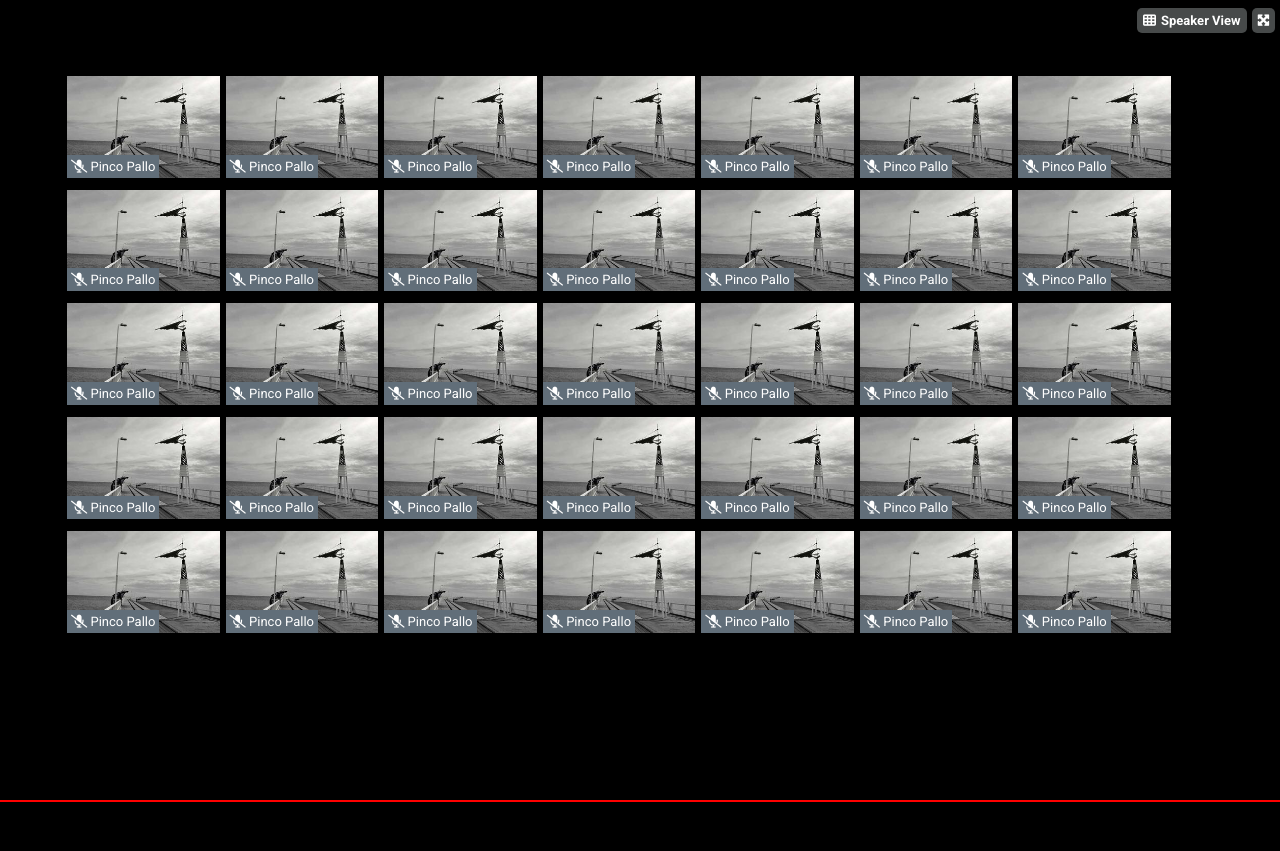
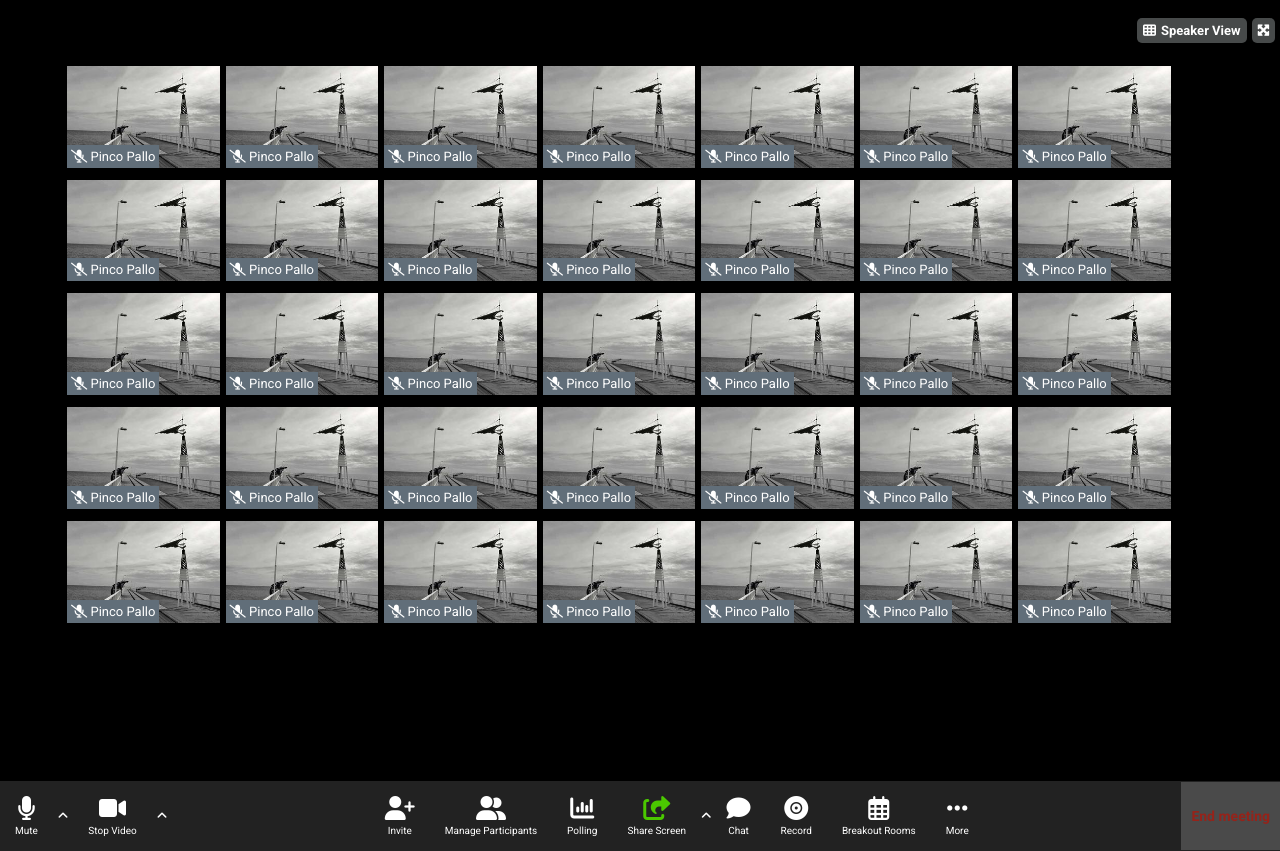
Before and after one commit to broyettore/html-css-zoom, a plain HTML site: page index.html in a window 1280 px wide. Before the commit the page ends 802 px from the top, so only its background shows below. Drawn offline with Linux system fonts and the light colour scheme.

Commit message:
Project done, Needs review later

```diff
--- a/assets/css/style.css
+++ b/assets/css/style.css
@@ -21,8 +21,9 @@ body {
 /********************* REUSABLE CSS ********************
 ********************************************************/
 
-.row {
+.row, .align {
     display: flex;
+    align-items: center;
 }
 
 header .header-icons .fa-table-cells,
@@ -37,22 +38,25 @@ i {
     cursor: pointer;
 }
 
+header .header-icons,
+footer .footer-ctn {
+    width: 100%;
+}
 
-
-
-
+footer .footer-ctn .audio-video .smaller,
+footer .footer-ctn .nav-menu .smaller {
+    font-size: 1.2rem;
+}
 
 /********************* HEADER ********************
 ************************************************/
 
 header {
-    align-items: center;
-    height: 40px;
+    height: 60px;
 }
 
 header .header-icons {
     justify-content: flex-end;
-    width: 100%;
 }
 
 header .header-icons i span {
@@ -68,14 +72,13 @@ header .header-icons .fa-maximize {
 ************************************************/
 
 main {
-    height: calc(100vh - 40px);
-    width: 90%;
-    padding: 30px 0;
-    margin: 0 auto;
+    height: calc(100vh - 129px);
 }
 
 main .profile-ctn {
     flex-wrap: wrap;
+    width: 90%;
+    margin: 0 auto;
 }
 
 main .profile-ctn .profile-user {
@@ -102,5 +105,48 @@ main .profile-ctn .profile-info {
 ************************************************/
 
 footer {
-    border: 1px solid red;
+    background-color: #222222;
+    margin-top: 50px;
 }
+
+footer .footer-ctn {
+    justify-content: space-between;
+}
+
+footer .footer-ctn i {
+    font-size: 2.4rem;
+}
+
+footer .footer-ctn .audio-video .smaller {
+    margin: 0 5px;
+}
+
+
+footer .footer-ctn .exit h4 {
+    background-color: #4a4a4a;
+    color: #95231a;
+    font-size: 1.4rem;
+    padding: 26px 10px;
+}
+
+.audio, .video,
+footer .footer-ctn .nav-menu .btn {
+    display: flex;
+    flex-direction: column;
+    text-align: center;
+    padding: 15px;
+}
+
+.audio i, .video i,
+.footer-ctn .nav-menu .btn i {
+    margin-bottom: 5px;
+}
+
+
+.smaller {
+    font-size: 1rem;
+}
+
+.green {
+    color: #4bc800;
+}
--- a/index.html
+++ b/index.html
@@ -14,7 +14,7 @@
 <body>
 
     <!-- header  -->
-    <header class="row">
+    <header class="row align">
         <div class="header-icons row">
             <i class="fa-solid fa-table-cells"><span>Speaker View</span></i>
             <i class="fa-solid fa-maximize"></i>
@@ -275,7 +275,66 @@
     <!-- main  -->
 
     <!-- footer  -->
-    <footer></footer>
+    <footer class="row align">
+        <div class="footer-ctn row">
+        <!-- audiovid  -->
+        <div class="audio-video row">
+            <div class="audio">
+                <i class="fa-solid fa-microphone"></i>
+                <span>Mute</span>
+            </div>
+            <i class="fa-solid fa-angle-up smaller"></i>
+            <div class="video">
+                <i class="fa-solid fa-video"></i>
+                <span>Stop Video</span>
+            </div>
+            <i class="fa-solid fa-angle-up smaller"></i>
+        </div>
+        <!-- /audiovid  -->
+        <!-- navigation  -->
+        <div class="nav-menu row">
+            <div class="btn">
+                <i class="fa-solid fa-user-plus"></i>
+                <span>Invite</span>
+            </div>
+            <div class="btn">
+                <i class="fa-solid fa-user-group"></i>
+                <span>Manage Participants</span>
+            </div>
+            <div class="btn">
+                <i class="fa-solid fa-chart-column"></i>
+                <span>Polling</span>
+            </div>
+            <div class="btn">
+                <i class="fa-solid fa-share-from-square green"></i>
+                <span>Share Screen</span>
+            </div>
+            <i class="fa-solid fa-angle-up smaller"></i>
+            <div class="btn">
+                <i class="fa-solid fa-comment"></i>
+                <span>Chat</span>
+            </div>
+            <div class="btn">
+                <i class="fa-solid fa-record-vinyl"></i>
+                <span>Record</span>
+            </div>
+            <div class="btn">
+                <i class="fa-regular fa-calendar-days"></i>
+                <span>Breakout Rooms</span>
+            </div>
+            <div class="btn">
+                <i class="fa-solid fa-ellipsis"></i>
+                <span>More</span>
+            </div>
+        </div>
+         <!-- /navigation  -->
+         <!-- End  -->
+        <div class="exit">
+            <h4>End meeting</h4>
+        </div>
+        <!-- /End  -->
+        </div>
+    </footer>
     <!-- /footer  -->
 
 </body>
```
